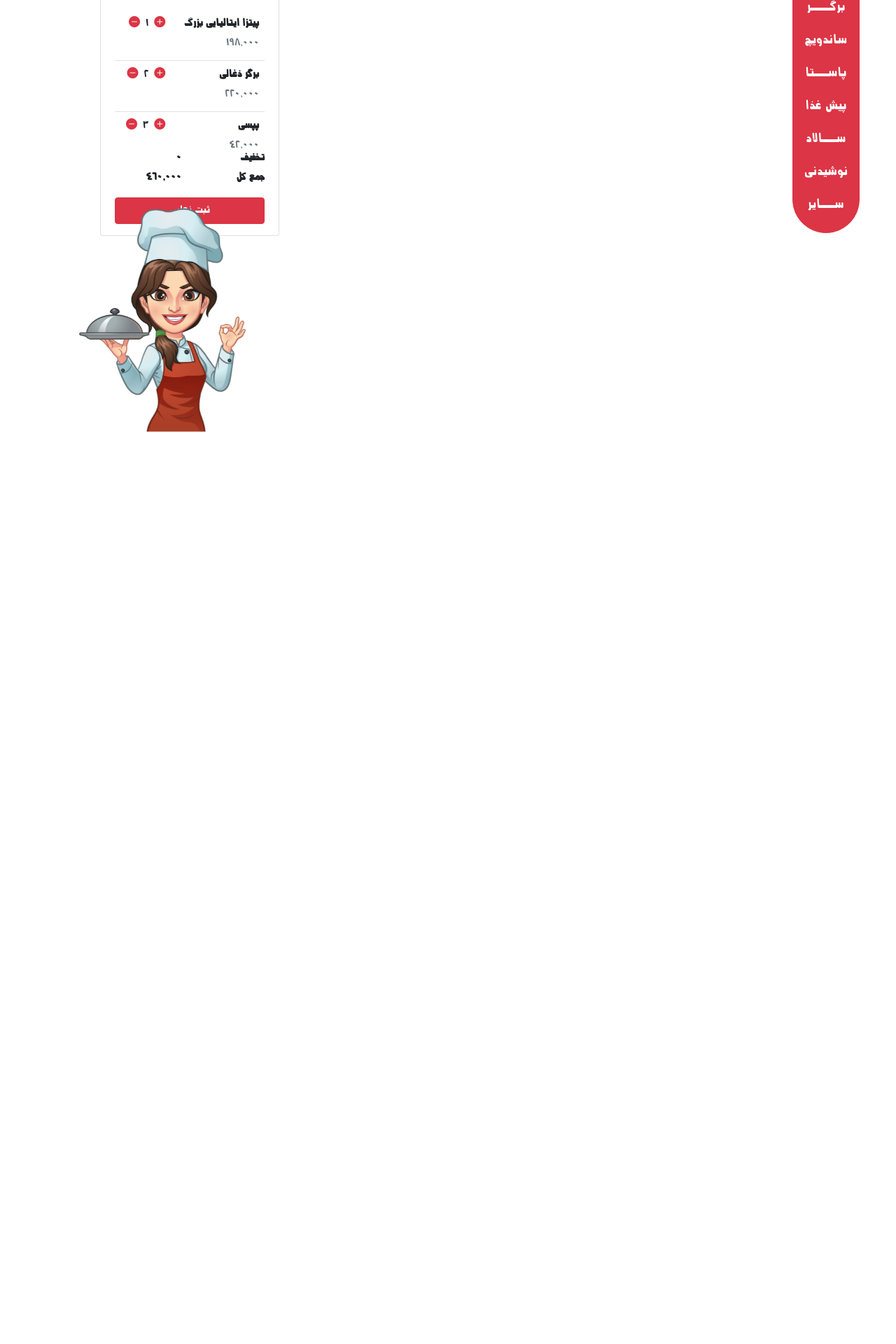
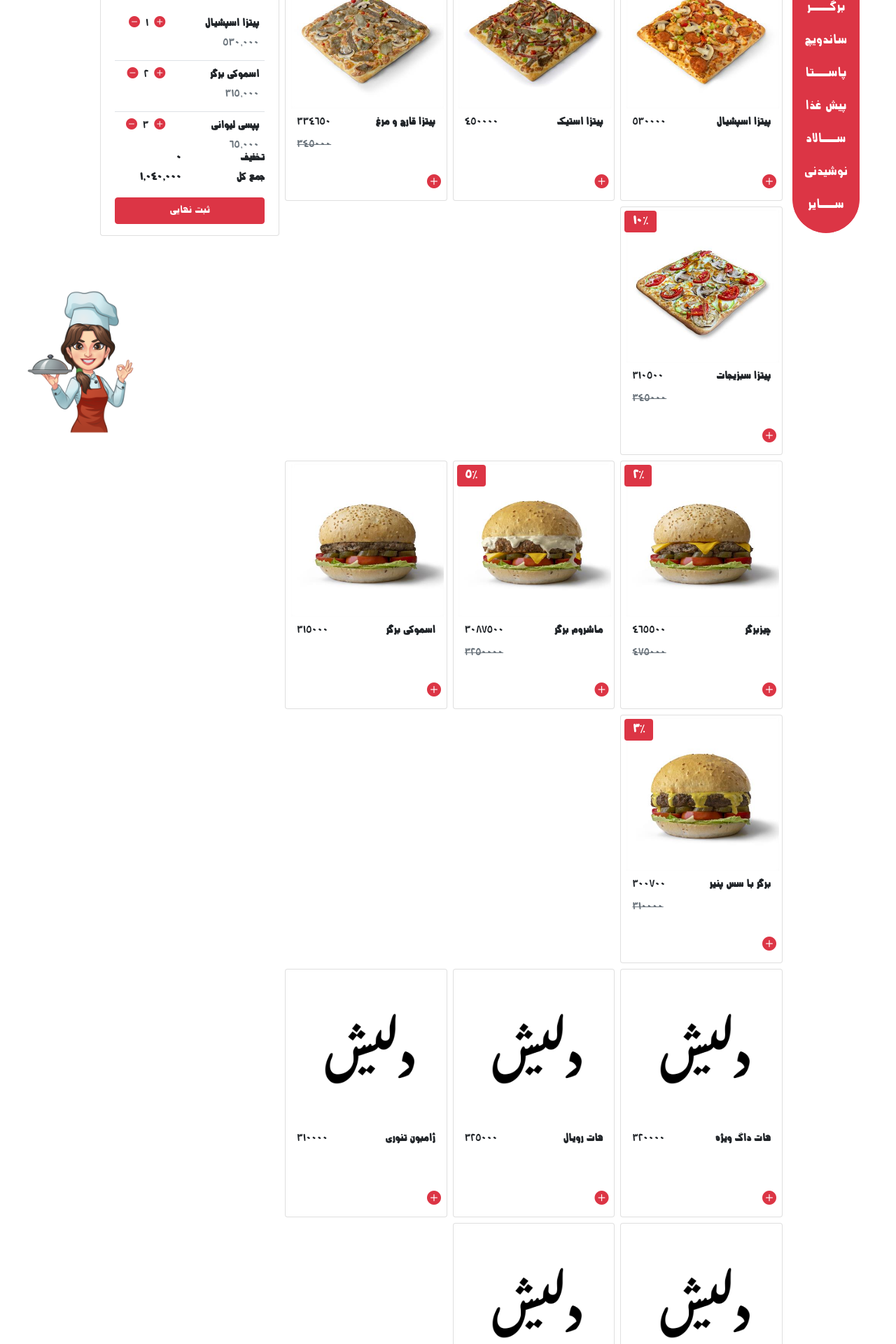
Before and after one commit to roxanarahimi/delish, a Vue app: page /foods in a window 1280 px wide. Shown: the part 180-2100 px from the top of the page at 70% size. Before the commit the page ends 800 px from the top, so only its background shows below. Built offline with nearby package versions, Linux system fonts and the light colour scheme; no server answers.

Commit message:
api remove

```diff
--- a/src/views/Foods.vue
+++ b/src/views/Foods.vue
@@ -45,24 +45,24 @@
                 <tbody class=" ">
                 <tr>
                   <td>
-                    <p class="fw-bold mb-1">پیتزا ایتالیایی بزرگ</p>
-                    <p class="text-muted  mb-1">198,000</p>
+                    <p class="fw-bold mb-1">پیتزا اسپشیال</p>
+                    <p class="text-muted  mb-1">530,000</p>
                   </td>
                   <td style="width: 80px"><i class="bi bi-plus-circle-fill me-2 text-danger"></i>1<i
                       class="bi bi-dash-circle-fill ms-2 text-danger"></i></td>
                 </tr>
                 <tr>
                   <td>
-                    <p class="fw-bold mb-1">برگر ذغالی</p>
-                    <p class="text-muted mb-1">220,000</p>
+                    <p class="fw-bold mb-1">اسموکی برگر</p>
+                    <p class="text-muted mb-1">315,000</p>
                   </td>
                   <td><i class="bi bi-plus-circle-fill me-2 text-danger"></i>2<i
                       class="bi bi-dash-circle-fill ms-2 text-danger"></i></td>
                 </tr>
                 <tr>
                   <td>
-                    <p class="fw-bold mb-1">پپسی</p>
-                    <p class="text-muted mb-1">42,000</p>
+                    <p class="fw-bold mb-1">پپسی لیوانی</p>
+                    <p class="text-muted mb-1">65,000</p>
                   </td>
                   <td><i class="bi bi-plus-circle-fill me-2 text-danger"></i>3<i
                       class="bi bi-dash-circle-fill ms-2 text-danger"></i></td>
@@ -78,7 +78,7 @@
               <p class="fw-bold mb-1 col-6">0</p>
 
               <p class="fw-bold  col-6">جمع کل</p>
-              <p class="fw-bold  col-6">460,000</p>
+              <p class="fw-bold  col-6">1,040,000</p>
             </div>
             <router-link to="/confirm" class="btn btn-block w-100 btn-danger">ثبت نهایی</router-link>
             <!--                </div>-->
@@ -86,7 +86,7 @@
           </div>
         </div>
 
-        <img style="position: fixed;  width: 350px; bottom: 0px" src="../assets/chef1.png" alt="">
+        <img style="position: fixed;  width: 230px; bottom: 0; left:0" src="../assets/chef1.png" alt="">
 
       </div>
       <!--        factor-->
@@ -125,13 +125,13 @@
         <div id="content" class="col-9 col-md-10 row " style="">
 
           <!--          cards-->
-          <div class="col-12 col-xl-8 px-md-3">
+          <div v-if="foods && foods['pizza']" class="col-12 col-xl-8 px-md-3">
             <div id="pizza" style="scroll-margin-top: 112px" class="row">
               <div v-for="data in foods['pizza']" :key="data.id"  class="col-12 col-md-6 col-lg-4 col-xxl-4 px-3 pe-md-0 ps-md-2 mb-2">
                 <suspense>
 
                   <template #default>
-                    <food-card :index="data.id"/>
+                    <food-card :data="data"/>
                   </template>
                   <template #fallback>
                       <food-card-skeleton />
@@ -143,7 +143,7 @@
               <div v-for="data in foods['burger']" :key="data.id"
                    class="col-12 col-md-6 col-lg-4 col-xxl-4 px-3 pe-md-0 ps-md-2 mb-2">
                 <suspense>
-                  <food-card :index="data.id"/>
+                  <food-card :data="data"/>
                   <template #fallback>
                     <food-card-skeleton />
                   </template>
@@ -154,7 +154,7 @@
               <div v-for="data in foods['sandwich']" :key="data.id"
                    class="col-12 col-md-6 col-lg-4 col-xxl-4 px-3 pe-md-0 ps-md-2 mb-2">
                 <suspense>
-                  <food-card :index="data.id"/>
+                  <food-card :data="data"/>
                   <template #fallback>
                     <food-card-skeleton />
                   </template>
@@ -165,7 +165,7 @@
               <div v-for="data in foods['pasta']" :key="data.id"
                    class="col-12 col-md-6 col-lg-4 col-xxl-4 px-3 pe-md-0 ps-md-2 mb-2">
                 <suspense>
-                  <food-card :index="data.id"/>
+                  <food-card :data="data"/>
                   <template #fallback>
                     <food-card-skeleton />
                   </template>
@@ -176,7 +176,7 @@
               <div v-for="data in foods['side']" :key="data.id"
                    class="col-12 col-md-6 col-lg-4 col-xxl-4 px-3 pe-md-0 ps-md-2 mb-2">
                 <suspense>
-                  <food-card :index="data.id"/>
+                  <food-card :data="data"/>
                   <template #fallback>
                     <food-card-skeleton />
                   </template>
@@ -187,7 +187,7 @@
               <div v-for="data in foods['salad']" :key="data.id"
                    class="col-12 col-md-6 col-lg-4 col-xxl-4 px-3 pe-md-0 ps-md-2 mb-2">
                 <suspense>
-                  <food-card :index="data.id"/>
+                  <food-card :data="data"/>
                   <template #fallback>
                     <food-card-skeleton />
                   </template>
@@ -198,7 +198,7 @@
               <div v-for="data in foods['drink']" :key="data.id"
                    class="col-12 col-md-6 col-lg-4 col-xxl-4 px-3 pe-md-0 ps-md-2 mb-2">
                 <suspense>
-                  <food-card :index="data.id"/>
+                  <food-card :data="data"/>
                   <template #fallback>
                     <food-card-skeleton />
                   </template>
@@ -209,7 +209,7 @@
               <div v-for="data in foods['other']" :key="data.id"
                    class="col-12 col-md-6 col-lg-4 col-xxl-4 px-3 pe-md-0 ps-md-2 mb-2">
                 <suspense>
-                  <food-card :index="data.id"/>
+                  <food-card :data="data"/>
                   <template #fallback>
                     <food-card-skeleton />
                   </template>
@@ -238,24 +238,24 @@
                     <tbody class=" ">
                     <tr>
                       <td>
-                        <p class="fw-bold mb-1">پیتزا ایتالیایی بزرگ</p>
-                        <p class="text-muted  mb-1">198,000</p>
+                        <p class="fw-bold mb-1">پیتزا اسپشیال</p>
+                        <p class="text-muted  mb-1">530,000</p>
                       </td>
                       <td style="width: 80px"><i class="bi bi-plus-circle-fill me-2 text-danger"></i>1<i
                           class="bi bi-dash-circle-fill ms-2 text-danger"></i></td>
                     </tr>
                     <tr>
                       <td>
-                        <p class="fw-bold mb-1">برگر ذغالی</p>
-                        <p class="text-muted mb-1">220,000</p>
+                        <p class="fw-bold mb-1">اسموکی برگر</p>
+                        <p class="text-muted mb-1">315,000</p>
                       </td>
                       <td><i class="bi bi-plus-circle-fill me-2 text-danger"></i>2<i
                           class="bi bi-dash-circle-fill ms-2 text-danger"></i></td>
                     </tr>
                     <tr>
                       <td>
-                        <p class="fw-bold mb-1">پپسی</p>
-                        <p class="text-muted mb-1">42,000</p>
+                        <p class="fw-bold mb-1">پپسی لیوانی</p>
+                        <p class="text-muted mb-1">65,000</p>
                       </td>
                       <td><i class="bi bi-plus-circle-fill me-2 text-danger"></i>3<i
                           class="bi bi-dash-circle-fill ms-2 text-danger"></i></td>
@@ -271,7 +271,7 @@
                   <p class="fw-bold mb-1 col-6">0</p>
 
                   <p class="fw-bold  col-6">جمع کل</p>
-                  <p class="fw-bold  col-6">460,000</p>
+                  <p class="fw-bold  col-6">1,040,000</p>
                 </div>
                 <router-link to="/confirm" class="btn btn-block w-100 btn-danger">ثبت نهایی</router-link>
                 <!--                </div>-->
@@ -279,7 +279,7 @@
               </div>
             </div>
 
-            <img style="position: fixed;  width: 350px; bottom: 0px" src="../assets/chef1.png" alt="">
+            <img style="position: fixed;  width: 230px; bottom: 0; left:0" src="../assets/chef1.png" alt="">
 
           </div>
           <!--        factor-->
@@ -305,15 +305,41 @@ export default {
       document.querySelector('main').scrollTo(element);
       document.querySelector('#' + id).scrollIntoView();
     }
-    const foods = ref({});
-    axios.get('https://panel.webagent.ir/api/foods')
-        // await axios.get('http://127.0.0.1:8000/api/foods')
-        .then((response) => {
-          foods.value = response.data;
-        });
-
+    const foods = ref();
+    const info = [
+      {id:1,title:"چیزبرگر",type:"burger",image:"5.jpg",parts:"گوشت چرخ شده، پنیر، کاهو، گوجه، خیارشور",price:475000,off:2},
+      {id:2,title:"ماشروم برگر",type:"burger",image:"7.jpg",parts:"گوشت چرخ شده، پنیر، کاهو، گوجه، خیارشور",price:3250000,off:5},
+      {id:3,title:"اسموکی برگر",type:"burger",image:"8.jpg",parts:"گوشت چرخ شده، پنیر، کاهو، گوجه، خیارشور",price:315000,off:0},
+      {id:4,title:"برگر با سس پنیر",type:"burger",image:"6.jpg",parts:"گوشت چرخ شده، پنیر، کاهو، گوجه، خیارشور",price:310000,off:3},
+      {id:5,title:"پیتزا اسپشیال",type:"pizza",image:"3.jpg",parts:"سوسیس، کالباس، قارچ، فلفل، ذرت، پنیر گودا، پنیر پیتزا، سس مخصوص",price:530000,off:0},
+      {id:6,title:"پیتزا استیک",type:"pizza",image:"2.jpg",parts:"سوسیس، کالباس، قارچ، فلفل، ذرت، پنیر گودا، پنیر پیتزا، سس مخصوص",price:450000,off:0},
+      {id:7,title:"پیتزا قارچ و مرغ",type:"pizza",image:"1.jpg",parts:"سوسیس، کالباس، قارچ، فلفل، ذرت، پنیر گودا، پنیر پیتزا، سس مخصوص",price:345000,off:3},
+      {id:8,title:"پیتزا سبزیجات",type:"pizza",image:"4.jpg",parts:"سوسیس، کالباس، قارچ، فلفل، ذرت، پنیر گودا، پنیر پیتزا، سس مخصوص",price:345000,off:10},
+      {id:9,title:"پپسی لیوانی",type:"drink",image:"delish.png",parts:null,price:65000,off:0},
+      {id:10,title:"نوشابه خانواده",type:"drink",image:"delish.png",parts:null,price:49000,off:0},
+      {id:11,title:"نوشابه قوطی",type:"drink",image:"delish.png",parts:null,price:30000,off:0},
+      {id:12,title:"دلستر",type:"drink",image:"delish.png",parts:null,price:30000,off:0},
+      {id:13,title:"سس پنیر",type:"other",image:"delish.png",parts:null,price:15000,off:0},
+      {id:14,title:"سس قارچ",type:"other",image:"delish.png",parts:null,price:15000,off:0},
+      {id:15,title:"سس کنجد",type:"other",image:"delish.png",parts:null,price:15000,off:0},
+      {id:16,title:"نان یک نفره",type:"other",image:"delish.png",parts:null,price:12000,off:0},
+      {id:18,title:"پاستا چیکن آلفردو",type:"pasta",image:"delish.png",parts:"پنه، سس الفردو، مرغ گریل، قارچ، خامه",price:395000,off:0},
+      {id:19,title:"پاستا بیف آلفردو",type:"pasta",image:"delish.png",parts:"پنه، سس الفردو، مرغ گریل، قارچ، خامه",price:395000,off:0},
+      {id:20,title:"سالاد سزار با  مرغ گریل",type:"salad",image:"delish.png",parts:"کاهو سس سزار مرغ",price:268000,off:0},
+      {id:21,title:"سالاد سزار با مرغ سوخاری",type:"salad",image:"delish.png",parts:"کاهو سس سزار مرغ",price:268000,off:0},
+      {id:22,title:"هات داگ ویژه",type:"sandwich",image:"delish.png",parts:"هات داگ، قارچ، پنیر، کاهو، گوجه، خیارشور",price:320000,off:0},
+      {id:23,title:"هات رویال",type:"sandwich",image:"delish.png",parts:"هات داگ، قارچ، پنیر، کاهو، گوجه، خیارشور",price:325000,off:0},
+      {id:24,title:"ژامبون تنوری",type:"sandwich",image:"delish.png",parts:"هات داگ، قارچ، پنیر، کاهو، گوجه، خیارشور",price:310000,off:0},
+      {id:25,title:"سیب زمینی ساده",type:"side",image:"delish.png",parts:"سیب زمینی سزخ شده ادویه مخصوص",price:195000,off:0},
+      {id:26,title:"سیب زمینی با سس پنیر",type:"side",image:"delish.png",parts:"سیب زمینی سزخ شده ادویه مخصوص",price:230000,off:0},
+      {id:27,title:"سالاد فصل",type:"salad",image:"delish.png",parts:"کاهو سس سزار مرغ",price:145000,off:0}
+        ];
+    onMounted(()=>{
+      foods.value = Object.groupBy(info, ({ type }) => type);
+      console.log(foods.value)
+    })
     return {
-      scrollPage, foods
+      scrollPage, foods, info
     }
   }
 }
```
Also changed, not shown: src/components/FoodCard.vue (+3 -12 lines), 13 other files (tests, documents, lock files or other folders).
